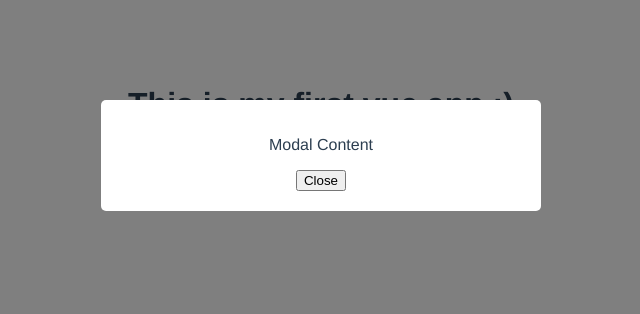
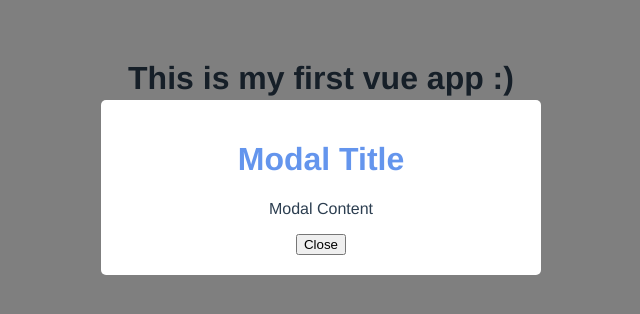
Before and after one commit to ahmed-zaki01/vue-cli-practise, a Vue app: page / in a window 1280 px wide. Shown: the top 314 px of the page, without its empty margins (319-959 px from the left). Built offline with nearby package versions, Linux system fonts and the light colour scheme.

Commit message:
add global css file. add notes file

```diff
--- a/src/App.vue
+++ b/src/App.vue
@@ -1,8 +1,9 @@
 <template>
-  <h1>{{ title }}</h1>
+  <h1 id="app-title">{{ title }}</h1>
   <div>
     <button @click="handleInput">Show Modal</button>
   </div>
+  <p>hello from app</p>
   <modal @getModalRef="saveModalRef" />
 </template>
 
@@ -39,7 +40,7 @@ export default {
   margin-top: 60px;
 }
 
-h1 {
+h1#app-id {
   display: inline-block;
   border-bottom: 1px solid #555;
   padding: 5px 10px;
--- /dev/null
+++ b/src/assets/global.css
@@ -0,0 +1,8 @@
+body {
+  margin: 0;
+  padding: 0;
+}
+
+p {
+  font-style: italic;
+}
--- a/src/components/Modal.vue
+++ b/src/components/Modal.vue
@@ -1,9 +1,16 @@
 <template>
-  <div class="modal" ref="modal">
+  <div class="modal-container" ref="modal">
     <div class="backdrop">
-      <div class="modal-content">
-        <p>Modal Content</p>
-        <button @click="closeModal">Close</button>
+      <div class="modal">
+        <div class="modal-header">
+          <h1>Modal Title</h1>
+        </div>
+        <div class="modal-content">
+          <p>Modal Content</p>
+        </div>
+        <div class="modal-footer">
+          <button @click="closeModal">Close</button>
+        </div>
       </div>
     </div>
   </div>
@@ -20,13 +27,8 @@ export default {
 };
 </script>
 
-<style>
-body {
-  margin: 0;
-  padding: 0;
-}
-
-.modal-content {
+<style scoped>
+.modal {
   width: 400px;
   padding: 20px;
   margin: 100px auto;
@@ -41,4 +43,12 @@ body {
   top: 0;
   background: rgba(0, 0, 0, 0.5);
 }
+
+.modal-header h1 {
+  color: cornflowerblue;
+}
+
+.modal-content p {
+  font-style: normal;
+}
 </style>
```
Also changed, not shown: src/main.js (+4 -3 lines), notes.txt (added).
